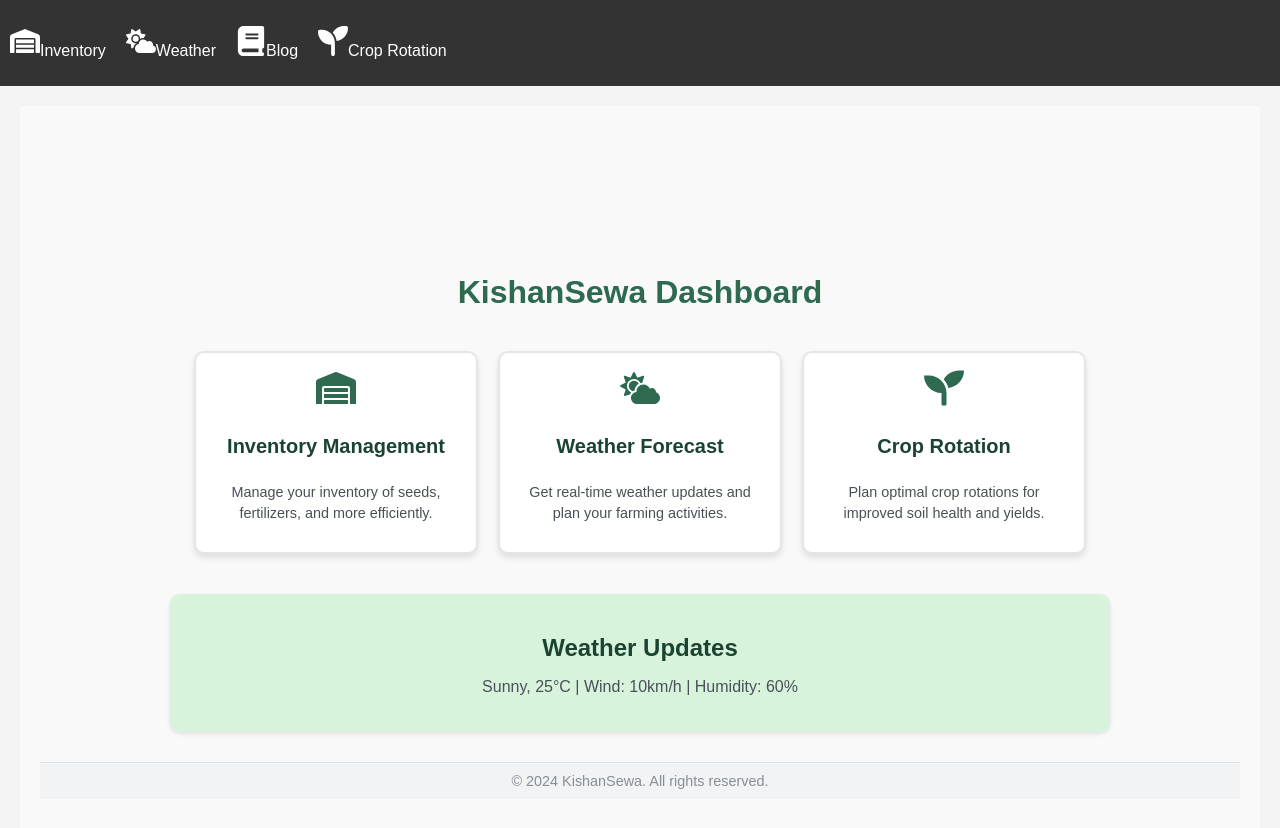
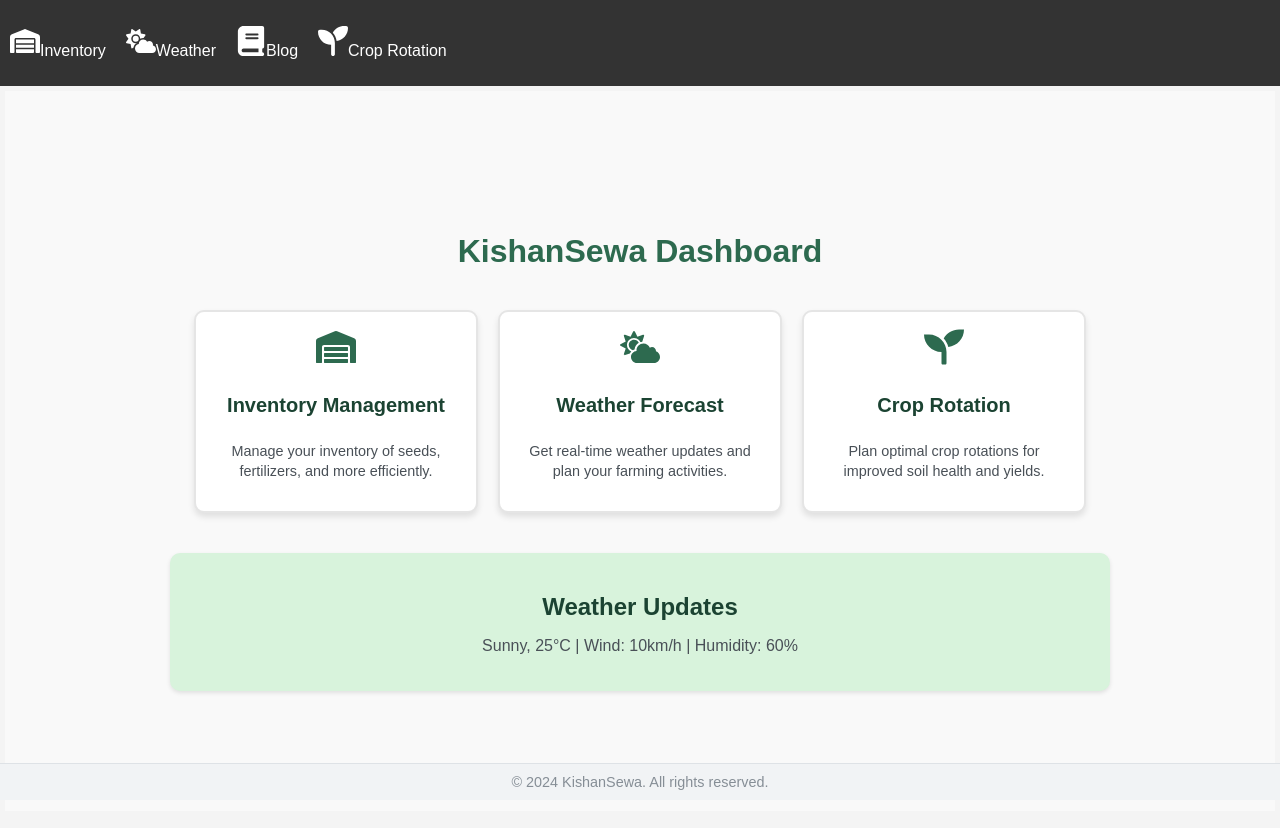
Before and after one commit to Sujit-Thapa/Hackathon, a Next.js app in the folder kishansewa/: page / in a window 1280 px wide. Shown: the top 828 px of the page. Built offline with nearby package versions, Linux system fonts and the light colour scheme.

Commit message:
refactor: clean up imports and improve code formatting across components

```diff
--- a/kishansewa/app/components/Inventory.tsx
+++ b/kishansewa/app/components/Inventory.tsx
@@ -1,5 +1,5 @@
-'use client'
-import React, { useState } from "react";
+"use client";
+import { useState } from "react";
 
 interface InventoryItem {
   id: number;
@@ -27,7 +27,7 @@
   };
 
   const removeItem = (id: number) => {
-    setItems(items.filter(item => item.id !== id));
+    setItems(items.filter((item) => item.id !== id));
   };
 
   return (
--- a/kishansewa/app/components/blogs.tsx
+++ b/kishansewa/app/components/blogs.tsx
@@ -1,5 +1,3 @@
-import React from "react";
-
 export default function Blog() {
   return (
     <div>
--- a/kishansewa/app/components/corprotation.tsx
+++ b/kishansewa/app/components/corprotation.tsx
@@ -1,5 +1,3 @@
-import React from "react";
-
 export default function CropRotation() {
   return (
     <div>
--- a/kishansewa/app/globals.css
+++ b/kishansewa/app/globals.css
@@ -28,9 +28,10 @@
 }
 
 main {
-  padding: 20px;
+  padding: 5px;
 }
 
-h1, h2 {
+h1,
+h2 {
   color: #333;
 }
--- a/kishansewa/app/layout.tsx
+++ b/kishansewa/app/layout.tsx
@@ -1,8 +1,5 @@
 import { FaWarehouse, FaCloudSun, FaBook, FaSeedling } from "react-icons/fa6";
-import './globals.css';
-
-
-
+import "./globals.css";
 
 export default function Layout({ children }: { children: React.ReactNode }) {
   return (
--- a/kishansewa/app/page.module.css
+++ b/kishansewa/app/page.module.css
@@ -6,8 +6,8 @@
   justify-content: center;
   padding: 20px;
   background-color: #f9f9f9;
-    font-family: 'Arial', sans-serif;
-    min-height: 100vh;
+  font-family: "Arial", sans-serif;
+  height: 85vh;
 }
 
 /* Heading styles */
@@ -131,4 +131,6 @@
   padding: 10px 0;
   background-color: #f1f3f5;
   border-top: 1px solid #dee2e6;
+  bottom: 0;
+  position: absolute;
 }
```
Lines whose indentation alone changed are shown as unchanged.
